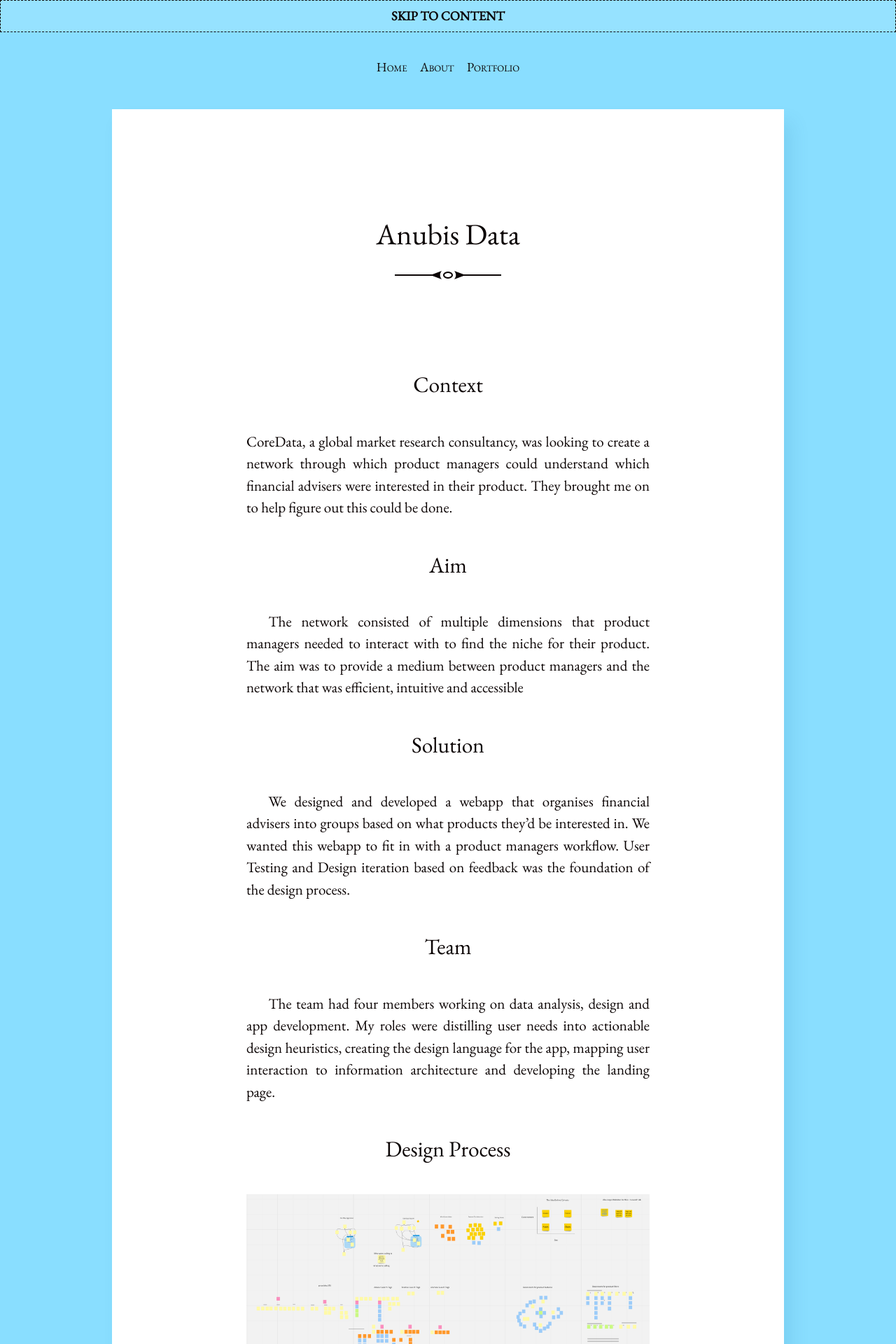
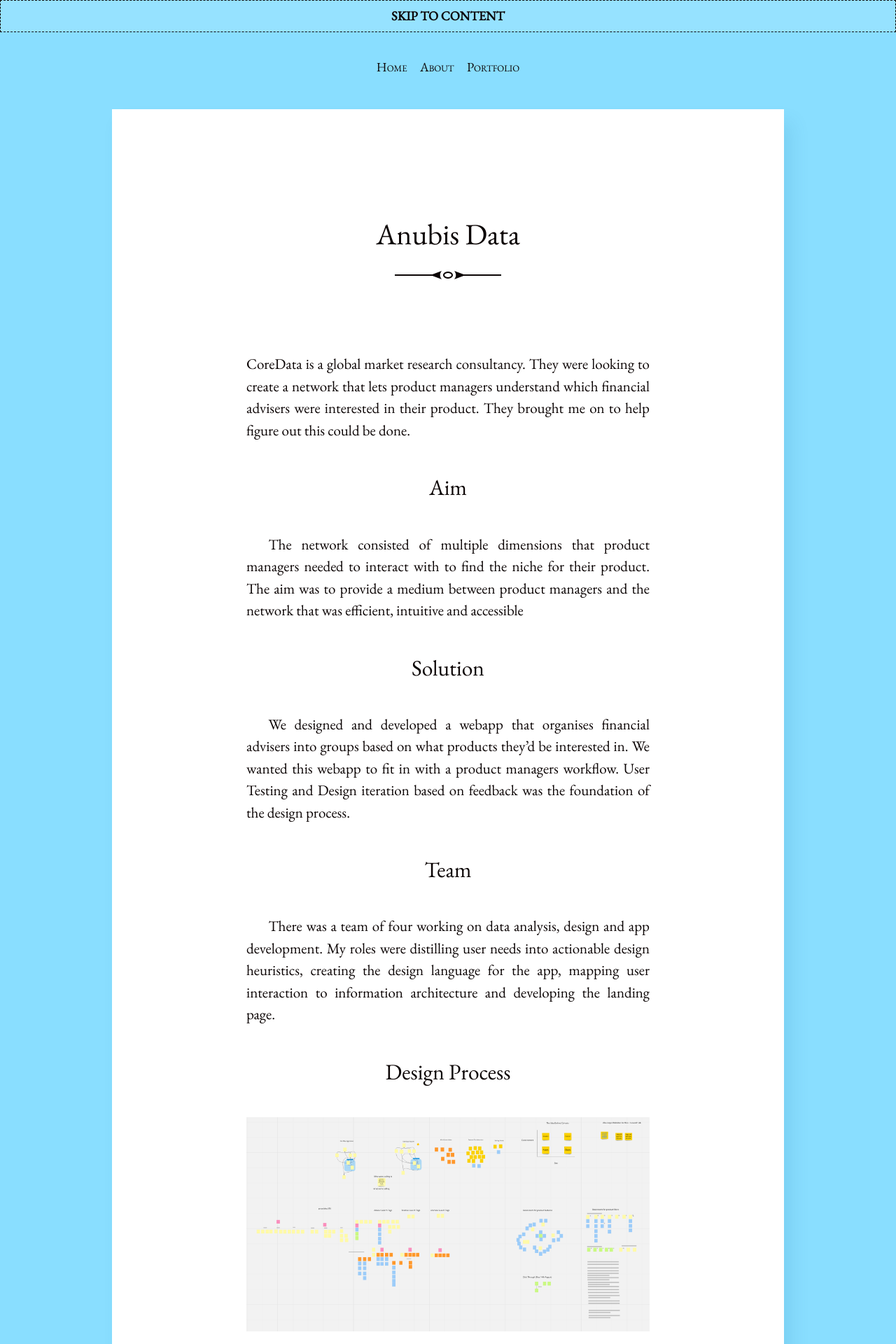
Before and after one commit to halcha/blog, a Jekyll site: the page built from _posts/2020-11-20-anubis-data-project.markdown, in a window 1280 px wide. Shown: the top 1920 px of the page at 70% size. Built offline with Jekyll 4.4.1, drawn with Linux system fonts in a browser that asks for light colours.

Commit message:
Update 2020-11-20-anubis-data-project.markdown

```diff
--- a/_posts/2020-11-20-anubis-data-project.markdown
+++ b/_posts/2020-11-20-anubis-data-project.markdown
@@ -4,8 +4,7 @@ title:  "Anubis Data"
 date:   2020-11-20 9:00:00 +1000
 categories: design
 ---
-### Context
-CoreData, a global market research consultancy, was looking to create a network through which product managers could understand which financial advisers were interested in their product. They brought me on to help figure out this could be done.
+CoreData is a global market research consultancy. They were looking to create a network that lets product managers understand which financial advisers were interested in their product. They brought me on to help figure out this could be done.
 
 ### Aim
 The network consisted of multiple dimensions that product managers needed to interact with to find the niche for their product. The aim was to provide a medium between product managers and the network that was efficient, intuitive and accessible
@@ -14,7 +13,7 @@ The network consisted of multiple dimensions that product managers needed to int
 We designed and developed a webapp that organises financial advisers into groups based on what products they’d be interested in. We wanted this webapp to fit in with a product managers workflow. User Testing and Design iteration based on feedback was the foundation of the design process.
 
 ### Team
-The team had four members working on data analysis, design and app development. My roles were distilling user needs into actionable design heuristics, creating the design language for the app, mapping user interaction to information architecture and developing the landing page.
+There was a team of four working on data analysis, design and app development. My roles were distilling user needs into actionable design heuristics, creating the design language for the app, mapping user interaction to information architecture and developing the landing page.
 
 ### Design Process
 ![image of a digital post it note board](/assets/images/anubis-work-1.png)
```
